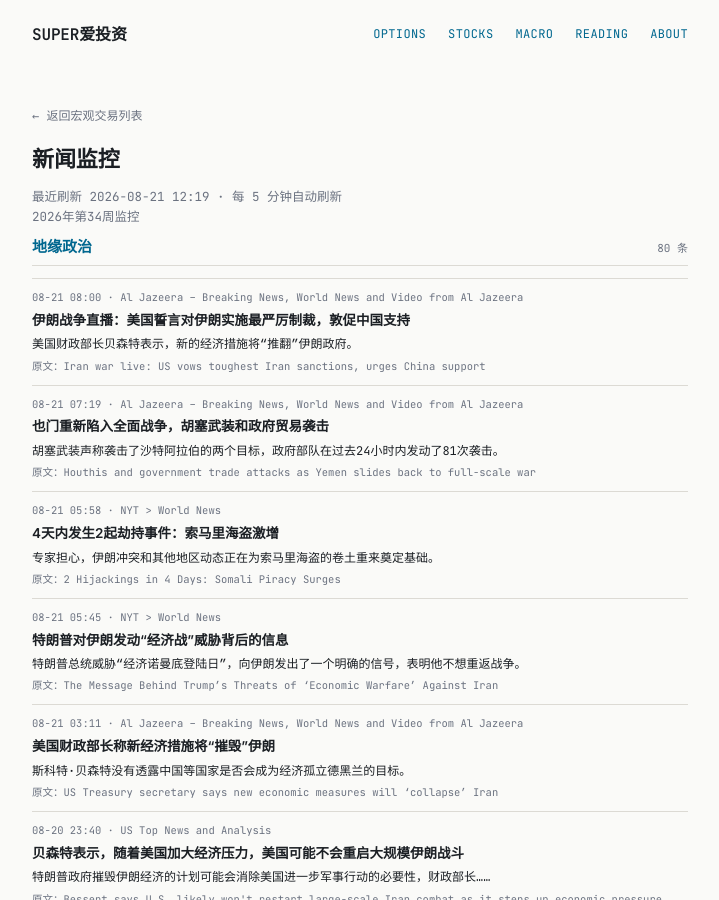
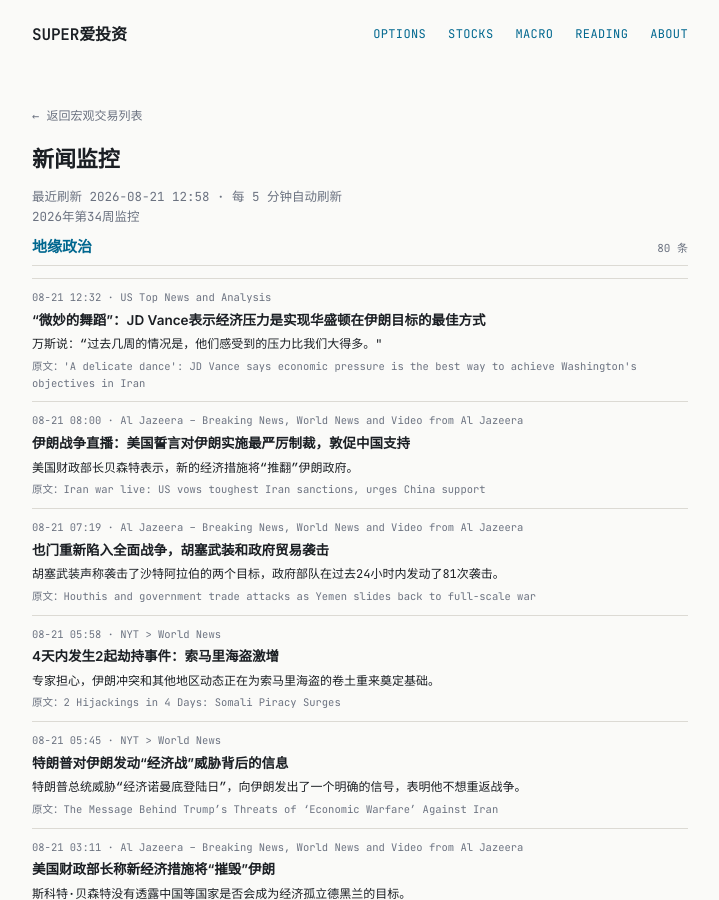
Before and after one commit to tang3super/tang3super.github.io, a Jekyll site: the page built from macro-trade/news-digest.md, in a window 1280 px wide and 900 px high. Shown: the whole window, without its empty margins (280-999 px from the left). Built offline with Jekyll 4.4.1, drawn with Linux system fonts in a browser that asks for light colours; some of the changed text lies outside the part shown.

Commit message:
sync news-digest article

```diff
--- a/macro-trade/news-digest.md
+++ b/macro-trade/news-digest.md
@@ -5,11 +5,18 @@ title: 新闻监控
 date: '2026-08-21'
 summary: 2026年第34周监控
 week_label: 2026年第34周监控
-last_updated: 2026-08-21 12:19
+last_updated: 2026-08-21 12:58
 refresh_note: 每 5 分钟自动刷新
 topics:
 - name: 地缘政治
   items:
+  - title: '''A delicate dance'': JD Vance says economic pressure is the best way to achieve Washington''s objectives in Iran'
+    summary: Vance said "what has been true over the last couple of weeks is they felt a lot more pressure than we have."
+    link: https://www.cnbc.com/2026/08/21/us-iran-war-trump-hormuz-vance-economic-pressure.html
+    source: US Top News and Analysis
+    time: 08-21 12:32
+    title_zh: “微妙的舞蹈”：JD Vance表示经济压力是实现华盛顿在伊朗目标的最佳方式
+    summary_zh: 万斯说：“过去几周的情况是，他们感受到的压力比我们大得多。"
   - title: 'Iran war live: US vows toughest Iran sanctions, urges China support'
     summary: US Treasury Secretary Bessent says new economic measures will 'collapse' Iranian government.
     link: https://www.aljazeera.com/news/liveblog/2026/8/21/iran-war-live-us-vows-toughest-iran-sanctions-urges-china-support?traffic_source=rss
```
Also changed, not shown: other parts of macro-trade/news-digest.md (+0 -6 lines).
